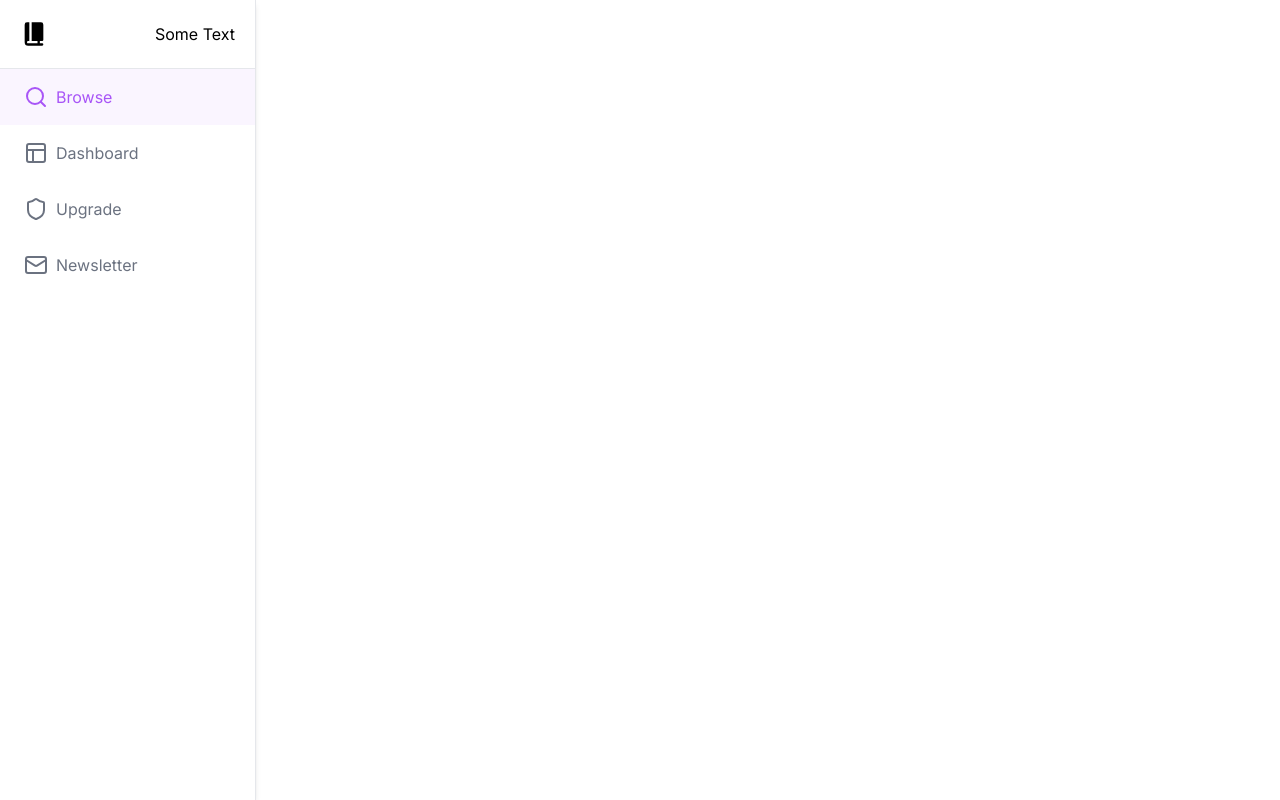
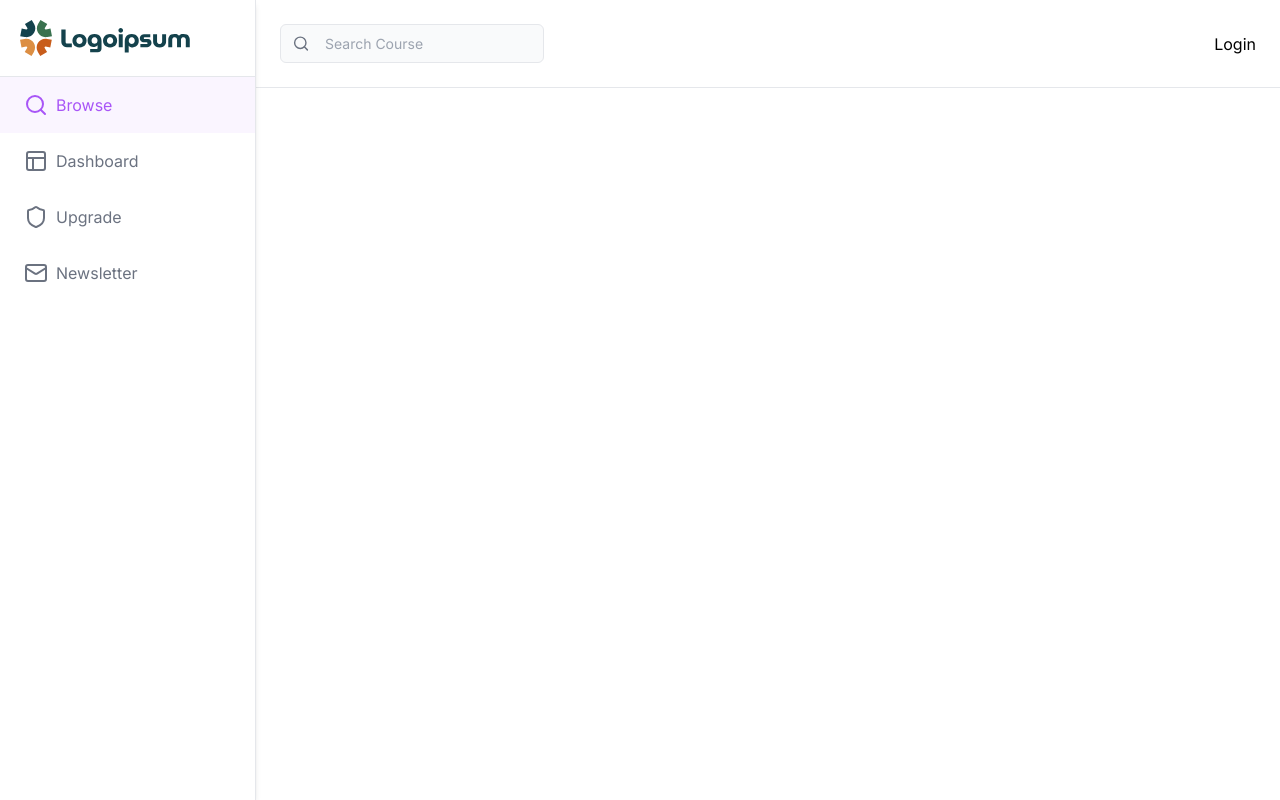
Before and after one commit to RajathRao2000/lms, a Next.js app: page /browse in a window 1280 px wide. Built offline with nearby package versions, Linux system fonts and the light colour scheme; no server answers.

Commit message:
Added Header

```diff
--- /dev/null
+++ b/app/(home)/(routes)/_components/Header.js
@@ -0,0 +1,25 @@
+"use client";
+import React, { useEffect } from "react";
+import SearchBar from "./SearchBar";
+import { UserButton, useUser } from "@clerk/nextjs";
+import { useRouter } from "next/navigation";
+
+const Header = () => {
+  const { user } = useUser();
+  const router = useRouter();
+  useEffect(() => {
+    console.log(user);
+  }, [user]);
+  return (
+    <div className="ml-64 p-6 border-b flex items-center justify-between">
+      <SearchBar />
+      {!user ? (
+        <button onClick={() => router.push("/sign-in")}>Login</button>
+      ) : (
+        <UserButton />
+      )}
+    </div>
+  );
+};
+
+export default Header;
--- /dev/null
+++ b/app/(home)/(routes)/_components/SearchBar.js
@@ -0,0 +1,17 @@
+import { Search } from "lucide-react";
+import React from "react";
+
+const SearchBar = () => {
+  return (
+    <div className="flex gap-3 text-[14px] items-center border p-2 rounded-md bg-gray-50 text-gray-500">
+      <Search height={17} />
+      <input
+        className="bg-transparent outline-none"
+        type="text"
+        placeholder="Search Course"
+      />
+    </div>
+  );
+};
+
+export default SearchBar;
--- a/app/(home)/(routes)/_components/SideBarNav.js
+++ b/app/(home)/(routes)/_components/SideBarNav.js
@@ -15,14 +15,7 @@ const SideBarNav = () => {
   return (
     <div className="h-full bg-white border-r flex flex-col overflow-y-auto shadow-md">
       <div className="p-5 border-b  flex items-center justify-between w-full">
-        <Image
-          className="h-7 w-7"
-          src={"/logo.svg"}
-          alt="logo"
-          width={170}
-          height={100}
-        />
-        <p>Some Text</p>
+        <Image src={"/logo1.svg"} alt="logo" width={170} height={100} />
       </div>
       <div className="flex flex-col">
         {menuList.map((item, index) => (
--- a/app/(home)/(routes)/layout.js
+++ b/app/(home)/(routes)/layout.js
@@ -1,5 +1,6 @@
 import React from "react";
 import SideBarNav from "./_components/SideBarNav";
+import Header from "./_components/Header";
 
 const homeLayout = ({ children }) => {
   return (
@@ -7,6 +8,7 @@ const homeLayout = ({ children }) => {
       <div className="h-full w-64 flex flex-col fixed inset-y-0 z-50 ">
         <SideBarNav />
       </div>
+      <Header />
       {children}
     </div>
   );
```
Also changed, not shown: public/logo1.svg (added).
